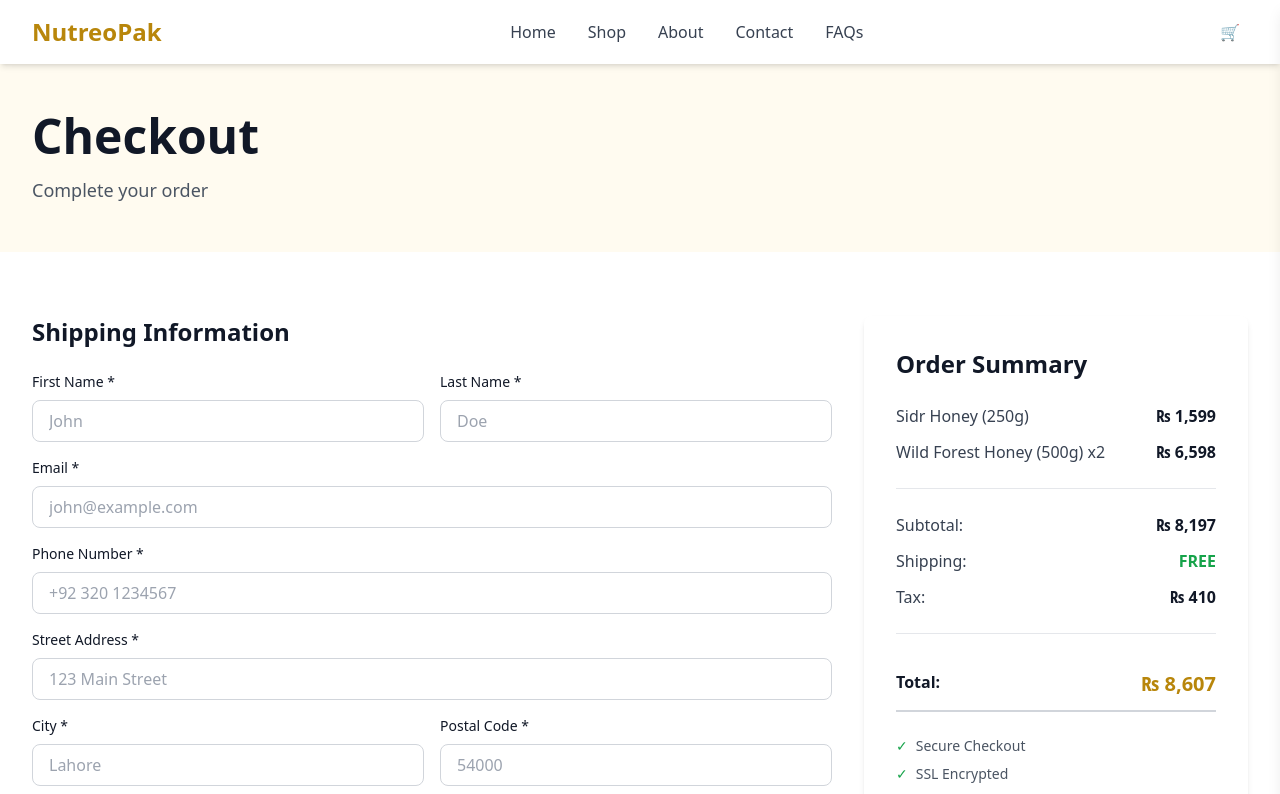
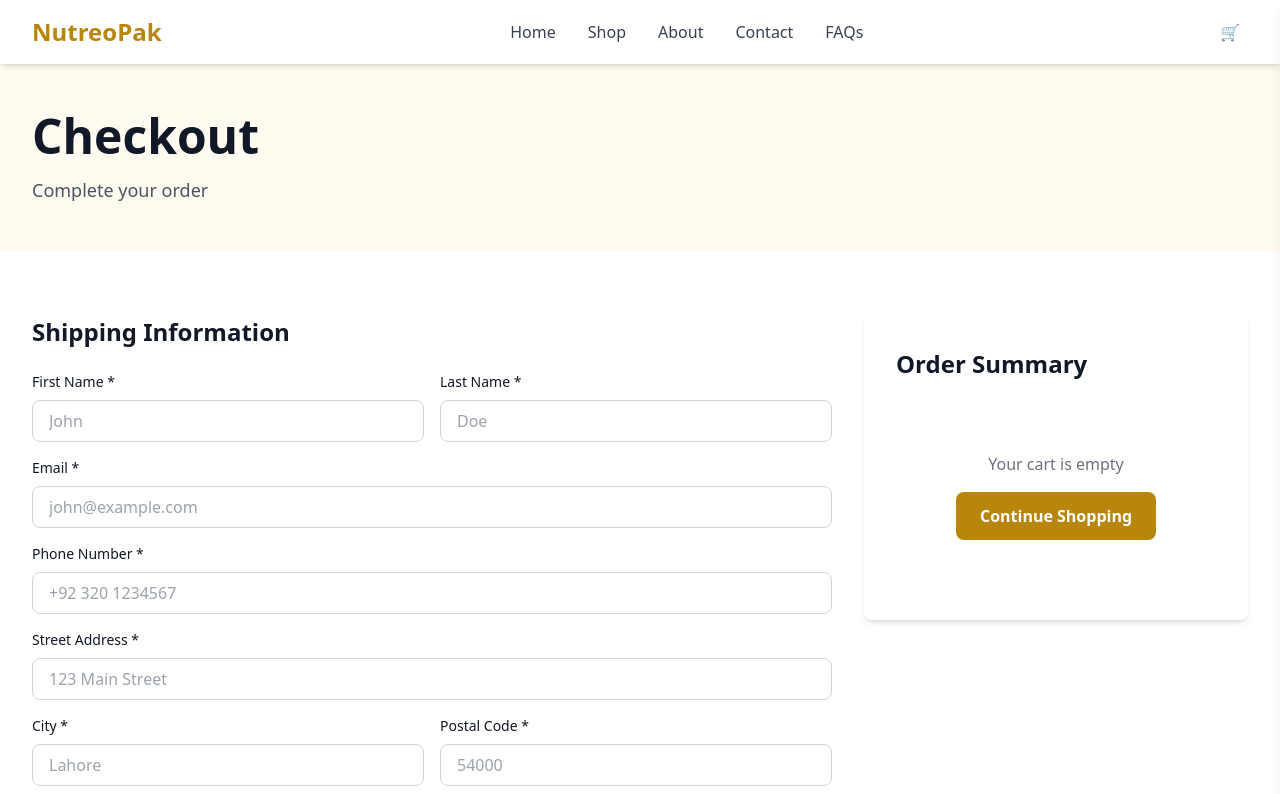
Before and after one commit to developer-bytespak/NeutroPak_frontend, a Next.js app: page /checkout in a window 1280 px wide. Shown: the top 794 px of the page. Built offline with nearby package versions, Linux system fonts and the light colour scheme.

Commit message:
fix: checkout page now displays actual cart items and totals

```diff
--- a/src/app/checkout/page.tsx
+++ b/src/app/checkout/page.tsx
@@ -1,7 +1,8 @@
 'use client';
 
-import React, { useState } from 'react';
+import React, { useState, useContext } from 'react';
 import Link from 'next/link';
+import CartContext from '@/store/CartContext';
 
 const CheckoutPage = () => {
   const [formData, setFormData] = useState({
@@ -14,6 +15,14 @@
     postalCode: '',
     paymentMethod: 'cod',
   });
+
+  const cartContext = useContext(CartContext);
+  const cart = cartContext?.cart || [];
+  const subtotal = cartContext?.total || 0;
+  const taxRate = 0.1; // 10% tax
+  const tax = Math.round(subtotal * taxRate);
+  const shippingCost = 0; // Free shipping
+  const total = subtotal + tax + shippingCost;
 
   const handleChange = (e: React.ChangeEvent<HTMLInputElement | HTMLSelectElement>) => {
     const { name, value } = e.target;
@@ -227,21 +236,23 @@
             <div className="card p-8 h-fit sticky top-20">
               <h2 className="text-2xl font-bold text-gray-900 mb-6">Order Summary</h2>
 
+              {cart.length > 0 ? (
+                <>
                   <div className="space-y-3 mb-6 pb-6 border-b border-gray-200">
-                <div className="flex justify-between">
-                  <span className="text-gray-700">Sidr Honey (250g)</span>
-                  <span className="font-semibold text-gray-900">₨ 1,599</span>
+                    {cart.map((item) => (
+                      <div key={item.id} className="flex justify-between">
+                        <span className="text-gray-700">{item.name} x{item.quantity}</span>
+                        <span className="font-semibold text-gray-900">
+                          ₨ {(item.price * item.quantity).toLocaleString('en-PK')}
+                        </span>
                       </div>
-                <div className="flex justify-between">
-                  <span className="text-gray-700">Wild Forest Honey (500g) x2</span>
-                  <span className="font-semibold text-gray-900">₨ 6,598</span>
-                </div>
+                    ))}
                   </div>
 
                   <div className="space-y-3 mb-6 pb-6 border-b border-gray-200">
                     <div className="flex justify-between">
                       <span className="text-gray-700">Subtotal:</span>
-                  <span className="font-semibold text-gray-900">₨ 8,197</span>
+                      <span className="font-semibold text-gray-900">₨ {subtotal.toLocaleString('en-PK')}</span>
                     </div>
 
                     <div className="flex justify-between">
@@ -251,13 +262,13 @@
 
                     <div className="flex justify-between">
                       <span className="text-gray-700">Tax:</span>
-                  <span className="font-semibold text-gray-900">₨ 410</span>
+                      <span className="font-semibold text-gray-900">₨ {tax.toLocaleString('en-PK')}</span>
                     </div>
                   </div>
 
                   <div className="flex justify-between py-3 border-b-2 border-gray-300 mb-6">
                     <span className="font-bold text-gray-900">Total:</span>
-                <span className="text-xl font-bold text-gold-600">₨ 8,607</span>
+                    <span className="text-xl font-bold text-gold-600">₨ {total.toLocaleString('en-PK')}</span>
                   </div>
 
                   <div className="space-y-2 text-sm text-gray-600">
@@ -265,6 +276,15 @@
                     <p className="flex items-center gap-2"><span className="text-green-600">✓</span> SSL Encrypted</p>
                     <p className="flex items-center gap-2"><span className="text-green-600">✓</span> Money Back Guarantee</p>
                   </div>
+                </>
+              ) : (
+                <div className="py-12 text-center">
+                  <p className="text-gray-500 mb-4">Your cart is empty</p>
+                  <Link href="/shop" className="btn-primary inline-block">
+                    Continue Shopping
+                  </Link>
+                </div>
+              )}
             </div>
           </aside>
         </div>
```
Lines whose indentation alone changed are shown as unchanged.
